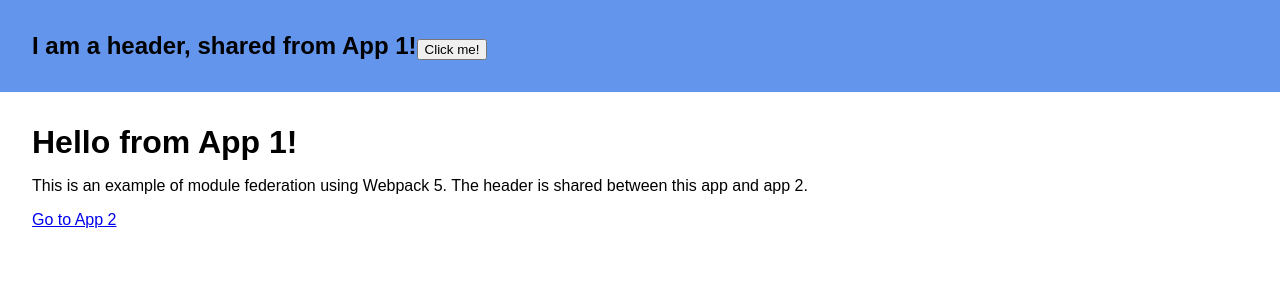
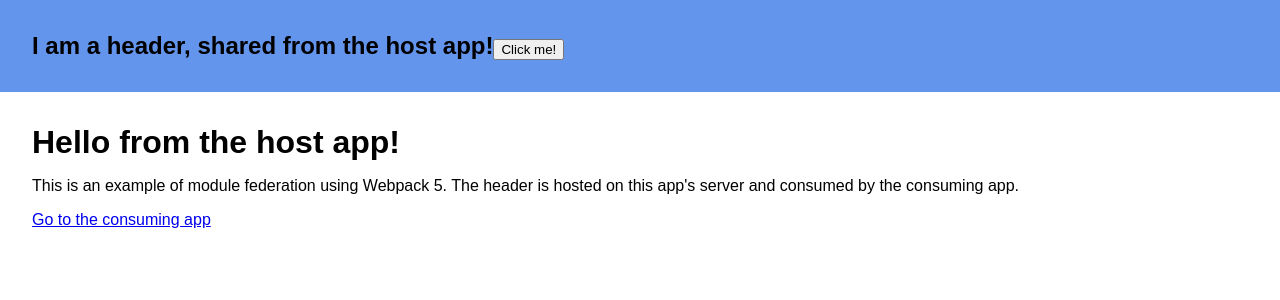
Before and after one commit to helloitsjoe/module-federation-example, a React app in the folder app1/: page / in a window 1280 px wide. Shown: the top 300 px of the page. Built offline with nearby package versions, Linux system fonts and the light colour scheme.

Commit message:
Update names to host/consumer

```diff
--- a/app1/src/App.js
+++ b/app1/src/App.js
@@ -11,12 +11,12 @@
     <div>
       <Header />
       <div style={{ padding: '2em' }}>
-        <h1>Hello from App 1!</h1>
+        <h1>Hello from the host app!</h1>
         <p>
           This is an example of module federation using Webpack 5. The header is
-          shared between this app and app 2.
+          hosted on this app's server and consumed by the consuming app.
         </p>
-        <a href={url}>Go to App 2</a>
+        <a href={url}>Go to the consuming app</a>
       </div>
     </div>
   );
--- a/app1/src/Header.js
+++ b/app1/src/Header.js
@@ -1,7 +1,7 @@
 import React from 'react';
 
 const handleClick = () => {
-  alert('Hello all the way from App 1!');
+  alert('Hello all the way from the host!');
 };
 
 export const Button = () => {
@@ -13,7 +13,9 @@
         padding: '2em',
       }}
     >
-      <h2 style={{ display: 'inline' }}>I am a header, shared from App 1!</h2>
+      <h2 style={{ display: 'inline' }}>
+        I am a header, shared from the host app!
+      </h2>
       <button onClick={handleClick}>Click me!</button>
     </div>
   );
--- a/app1/webpack.config.js
+++ b/app1/webpack.config.js
@@ -27,14 +27,14 @@
   plugins: [
     new ModuleFederationPlugin({
       // Consuming apps' `remotes` use `name` if `library.name` is not defined.
-      name: 'app1',
+      name: 'hostApp',
       // filename is used as entrypoint in other apps `remotes`
       filename: 'remoteEntry.js',
       // - `library.name` is used as root in other apps' `remotes` values
       // - Haven't found documentation for library options or types, but they seem
       // pretty self-explanatory. For example, type: 'window' puts the exposed lazy
       // modules on the window... actually it looks like they're on the window anyway :think:
-      // library: { type: 'var', name: 'app1Lib' },
+      // library: { type: 'var', name: 'hostLib' },
       exposes: {
         './Header': './src/Header',
       },
```
Also changed, not shown: 2 other files (tests, documents, lock files or other folders).
